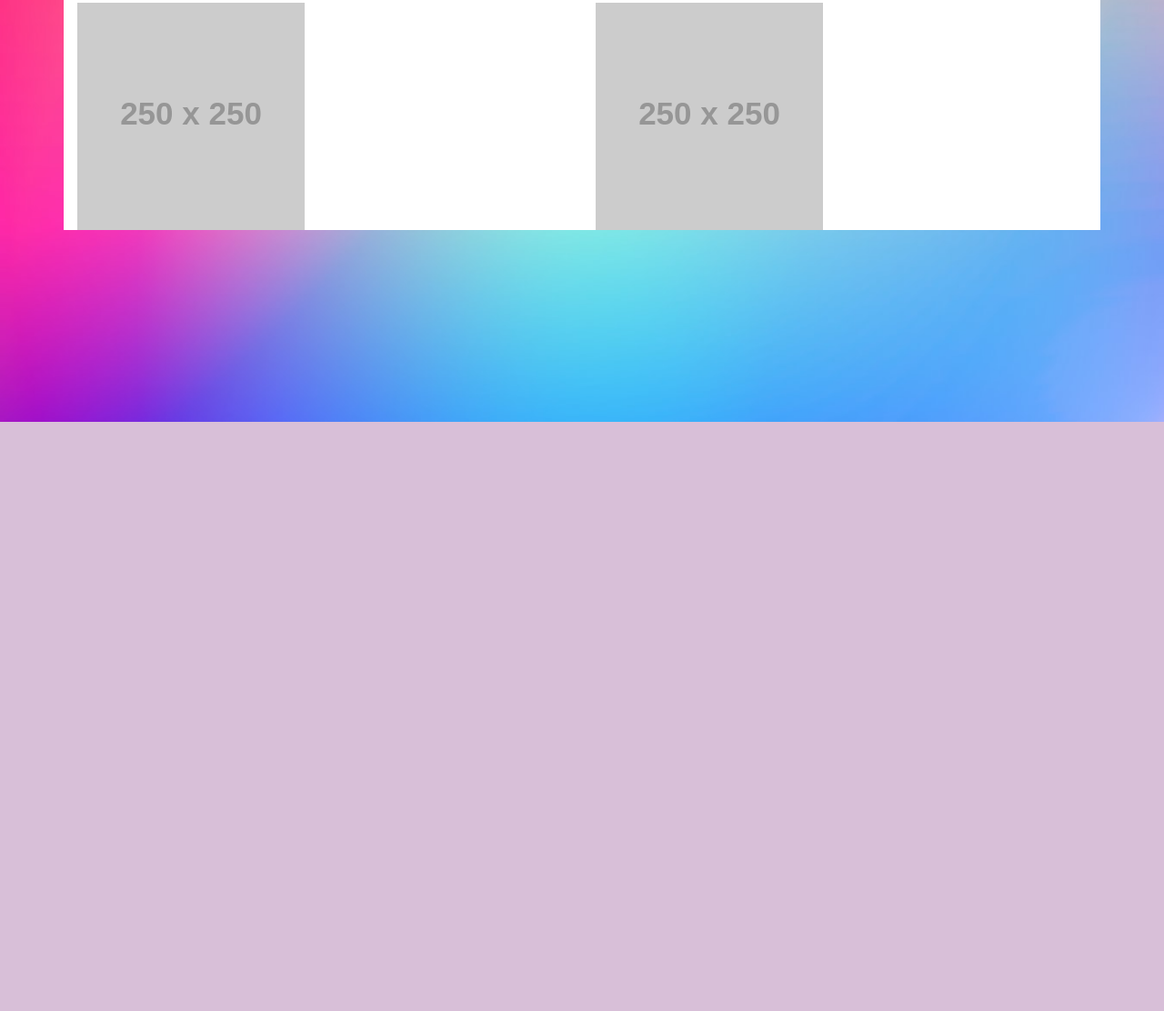
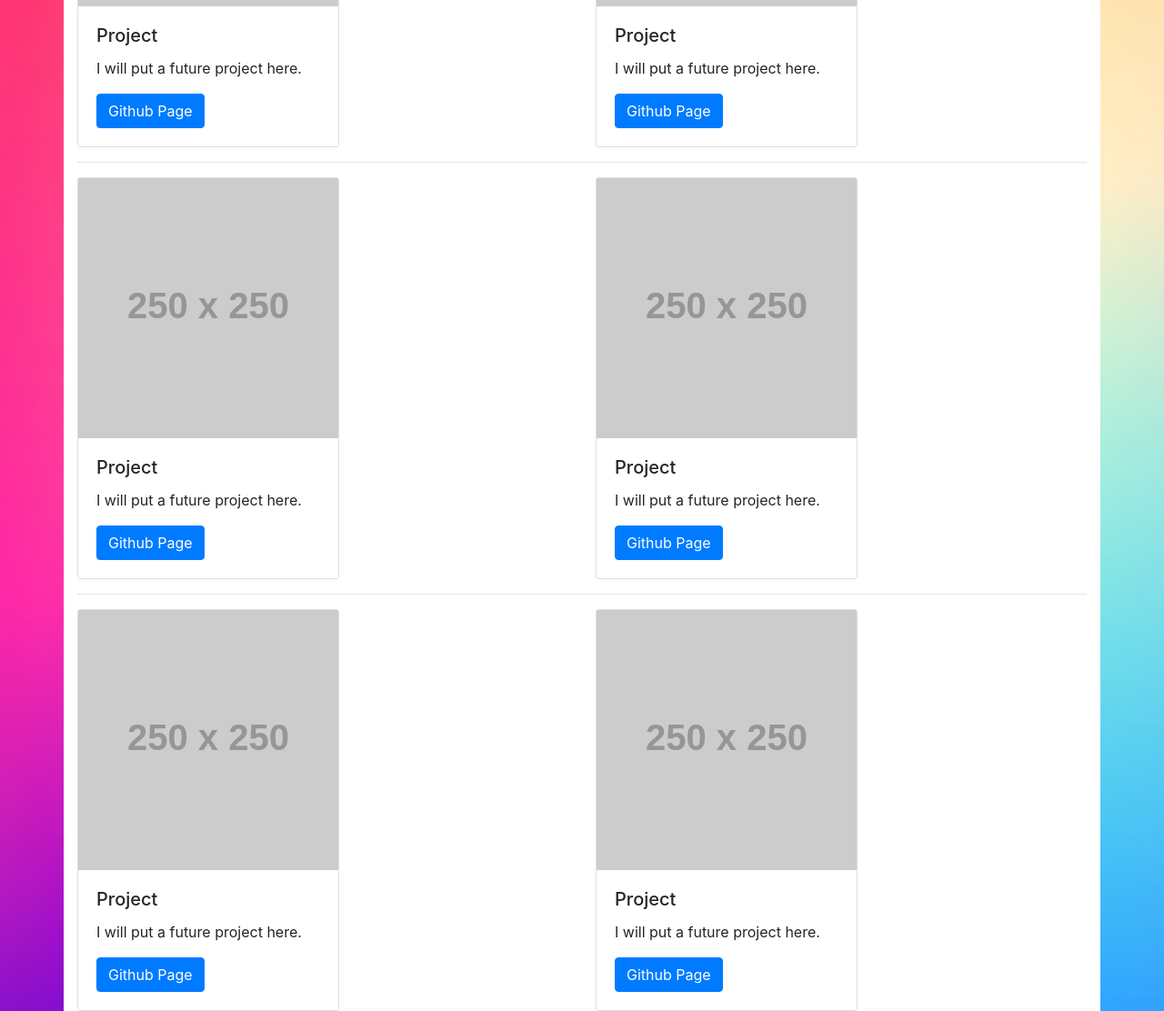
Before and after one commit to jackparisi/hw2, a plain HTML site: page portfolio.html in a window 1280 px wide. Shown: the part 336-1448 px from the top of the page at 91% size. Before the commit the page ends 800 px from the top, so only its background shows below. Drawn offline with nearby package versions, Linux system fonts and the light colour scheme; placeholder pictures from the web are drawn by us.

Commit message:
updating files

```diff
--- a/contactStyle.css
+++ b/contactStyle.css
@@ -2,6 +2,7 @@ h1 {
     font-family: 'Trebuchet MS', 'Lucida Sans Unicode', 'Lucida Grande', 'Lucida Sans', Arial, sans-serif;
     color: turquoise;
     font-weight: bold;
+    text-align: center;
 }
 body {
     background-color: thistle ;
--- a/portfolio.html
+++ b/portfolio.html
@@ -11,7 +11,9 @@
         <nav class="navbar navbar-expand-lg navbar-dark bg-success">
             <a class="navbar-brand" href="#">Jack Parisi</a>
             <button class="navbar-toggler" type="button" data-toggle="collapse" data-target="#navbarSupportedContent" aria-controls="navbarSupportedContent" aria-expanded="false" aria-label="Toggle navigation">
-              <span class="navbar-toggler-icon"></span>
+              <span class="navbar-toggler-icon">
+
+              </span>
             </button>
 
             <div class="collapse navbar-collapse" id="navbarSupportedContent">
@@ -35,21 +37,73 @@
     <div class="container">
         <div class="row">
             <div class="col-md-6">
-                <img src="https://via.placeholder.com/250" class="img-fluid" alt="Responsive image">
+
+                <div class="card" style="width: 18rem;">
+                    <img src="https://via.placeholder.com/250" class="img-fluid" alt="Responsive image">
+                    <div class="card-body">
+                      <h5 class="card-title">Project</h5>
+                      <p class="card-text">I will put a future project here.</p>
+                      <a href="https://github.com/jackparisi" class="btn btn-primary">Github Page</a>
+                    </div>
+                    </div>
             </div>
             <div class="col-md-6">
-                <img src="https://via.placeholder.com/250" class="img-fluid" alt="Responsive image">
+                <div class="card" style="width: 18rem;">
+                    <img src="https://via.placeholder.com/250" class="img-fluid" alt="Responsive image">
+                    <div class="card-body">
+                      <h5 class="card-title">Project</h5>
+                      <p class="card-text">I will put a future project here.</p>
+                      <a href="https://github.com/jackparisi" class="btn btn-primary">Github Page</a>
+                    </div>
+                    </div>
             </div>
         </div>
         <hr>
         <div class="row">
             <div class="col-md-6">
-                <img src="https://via.placeholder.com/250" class="img-fluid" alt="Responsive image">
+                <div class="card" style="width: 18rem;">
+                    <img src="https://via.placeholder.com/250" class="img-fluid" alt="Responsive image">
+                    <div class="card-body">
+                      <h5 class="card-title">Project</h5>
+                      <p class="card-text">I will put a future project here.</p>
+                      <a href="https://github.com/jackparisi" class="btn btn-primary">Github Page</a>
+                    </div>
+                    </div>
             </div>
             <div class="col-md-6">
-                <img src="https://via.placeholder.com/250" class="img-fluid" alt="Responsive image">
+                <div class="card" style="width: 18rem;">
+                    <img src="https://via.placeholder.com/250" class="img-fluid" alt="Responsive image">
+                    <div class="card-body">
+                      <h5 class="card-title">Project</h5>
+                      <p class="card-text">I will put a future project here.</p>
+                      <a href="https://github.com/jackparisi" class="btn btn-primary">Github Page</a>
+                    </div>
+                    </div>
             </div>
 
+        </div>
+        <hr>
+        <div class="row">
+            <div class="col-md-6">
+                <div class="card" style="width: 18rem;">
+                    <img src="https://via.placeholder.com/250" class="img-fluid" alt="Responsive image">
+                    <div class="card-body">
+                      <h5 class="card-title">Project</h5>
+                      <p class="card-text">I will put a future project here.</p>
+                      <a href="https://github.com/jackparisi" class="btn btn-primary">Github Page</a>
+                    </div>
+                    </div>
+            </div>
+            <div class="col-md-6">
+                <div class="card" style="width: 18rem;">
+                    <img src="https://via.placeholder.com/250" class="img-fluid" alt="Responsive image">
+                    <div class="card-body">
+                      <h5 class="card-title">Project</h5>
+                      <p class="card-text">I will put a future project here.</p>
+                      <a href="https://github.com/jackparisi" class="btn btn-primary">Github Page</a>
+                    </div>
+                    </div>
+            </div>
         </div>
     </div>
 </body>
```
Also changed, not shown: contact.html (+3 -1 lines), index.html (+1 -1 lines), 1 other file.
